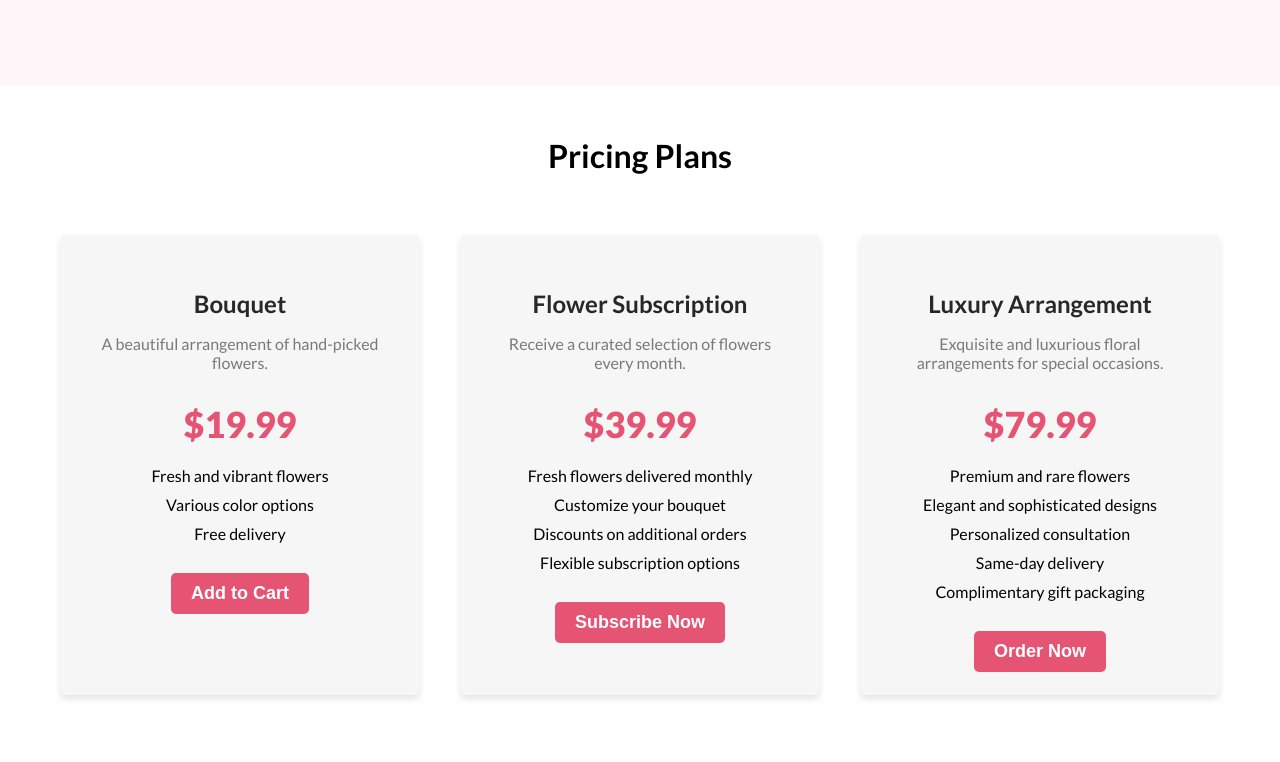
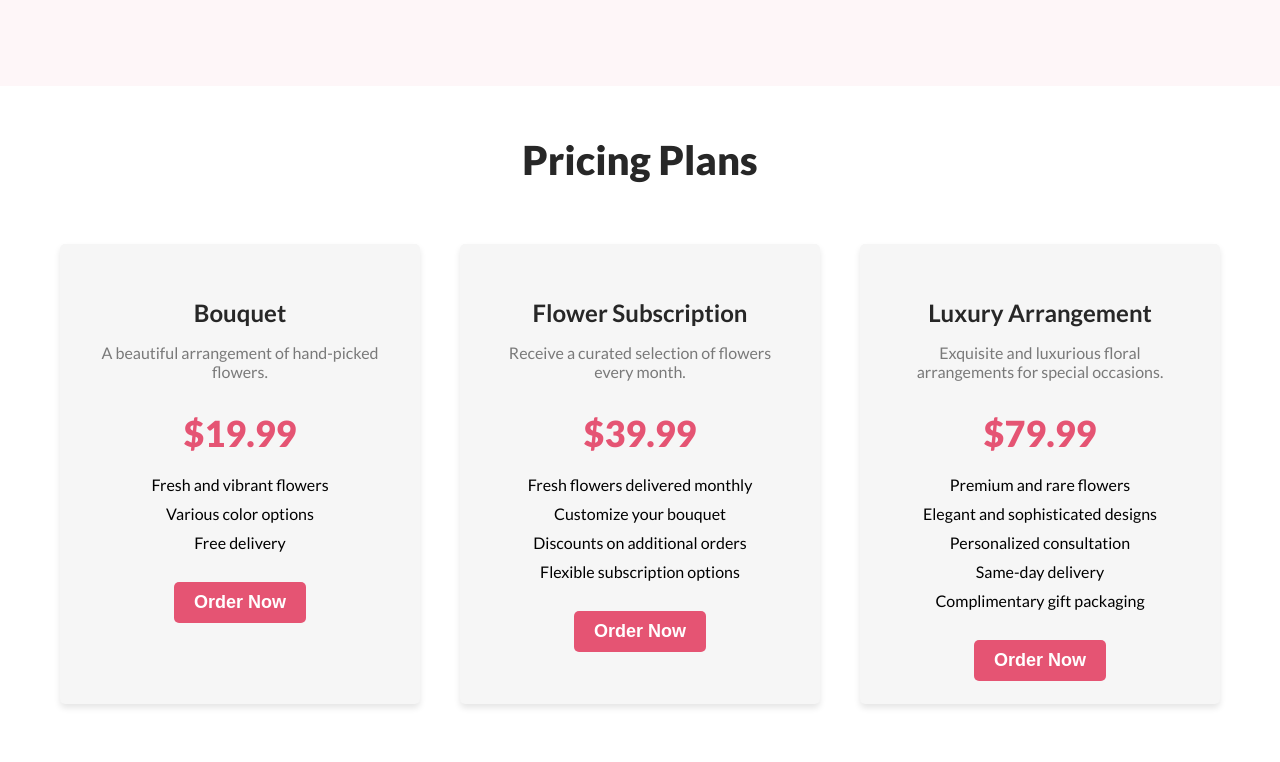
Before and after one commit to adnanalemran/flower-shop, a plain HTML site: page index.html in a window 1280 px wide. Shown: the part 2240-3002 px from the top of the page. Drawn offline with Linux system fonts and the light colour scheme.

Commit message:
font size fix

```diff
--- a/css/flower-show.css
+++ b/css/flower-show.css
@@ -159,8 +159,9 @@ body {
 
 .price-section-title {
     text-align: center;
-    font-size: 32px;
-    font-weight: bold;
+    color: #272727;
+    font-size: 40px;
+    font-weight: 800;
     margin-bottom: 40px;
     margin-top: 50px;
 }
@@ -244,7 +245,7 @@ body {
     margin-top: 50px;
 }
 
-.instagram-title {
+.featured-title {
     color: #272727;
     font-size: 40px;
     font-weight: 800;
@@ -293,6 +294,7 @@ body {
     flex-direction: column;
     align-items: center;
     justify-content: center;
+    border-radius: 8px;
 }
 
 .deals .featured-title {
--- a/index.html
+++ b/index.html
@@ -94,7 +94,7 @@
                     <li>Various color options</li>
                     <li>Free delivery</li>
                 </ul>
-                <button class="btn-shop">Add to Cart</button>
+                <button class="btn-shop">Order Now</button>
             </div>
             <div class="price-item">
                 <h3 class="price-title">Flower Subscription</h3>
@@ -106,7 +106,7 @@
                     <li>Discounts on additional orders</li>
                     <li>Flexible subscription options</li>
                 </ul>
-                <button class="btn-shop">Subscribe Now</button>
+                <button class="btn-shop">Order Now</button>
             </div>
             <div class="price-item">
                 <h3 class="price-title">Luxury Arrangement</h3>
```
